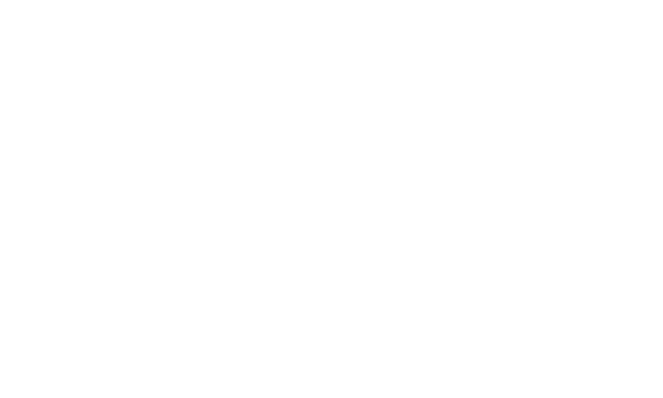
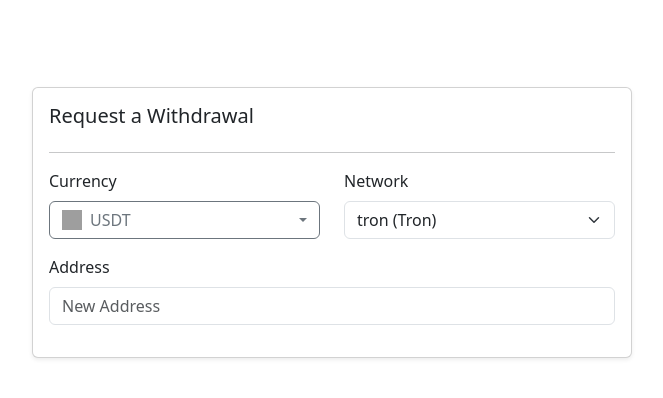
Before and after one commit to quangnvph26060/iq, a React (Vite) app in the folder iq/: page /withdraw in a window 1280 px wide. Before the commit this address had no page. Shown: the top 398 px of the page, without its empty margins (308-971 px from the left). Built offline with nearby package versions, Linux system fonts and the light colour scheme; sample sign-in values are in the browser's storage; grey boxes are pictures that could not be loaded.

Commit message:
update code

```diff
--- /dev/null
+++ b/iq/src/assets/styles/components/DepositPopup.css
@@ -0,0 +1,41 @@
+.crypto-address {
+    word-break: break-word;
+    font-family: monospace;
+}
+
+option {
+    padding-left: 25px;
+}
+
+@media (max-width: 768px) {
+    .qr-col {
+        text-align: center;
+        margin-bottom: 20px;
+    }
+}
+
+/* .form-select-with-icons {
+    background-repeat: no-repeat;
+    background-position: 10px center;
+    background-size: 20px 20px;
+    padding-left: 5px;
+    background-origin: content-box;
+} */
+.site-content-in{
+    display: -webkit-box;
+    display: flex;
+    -webkit-box-orient: vertical;
+    -webkit-box-direction: normal;
+    flex-direction: column;
+    -webkit-box-align: center;
+    align-items: center;
+    -webkit-box-pack: center;
+    background-color: #fff;
+    border-radius: 10px;
+    height: auto !important;
+    justify-content: center;
+    margin: 83px auto 20px;
+    max-width: 600px;
+    padding-top: 4px;
+    width: 100%
+}
--- /dev/null
+++ b/iq/src/assets/styles/components/WithDraw.css
@@ -0,0 +1,35 @@
+.currency-icon {
+    width: 20px;
+    height: 20px;
+    margin-right: 8px;
+}
+
+.dropdown-toggle::after {
+    margin-left: 8px;
+}
+
+.btn-outline-secondary:hover,
+.btn-outline-secondary:focus,
+.btn-outline-secondary:active {
+    background-color: transparent !important;
+    color: inherit !important;
+    box-shadow: none !important;
+}
+.site-content-in{
+    display: -webkit-box;
+    display: flex;
+    -webkit-box-orient: vertical;
+    -webkit-box-direction: normal;
+    flex-direction: column;
+    -webkit-box-align: center;
+    align-items: center;
+    -webkit-box-pack: center;
+    background-color: #fff;
+    border-radius: 10px;
+    height: auto !important;
+    justify-content: center;
+    margin: 83px auto 20px;
+    max-width: 600px;
+    padding-top: 4px;
+    width: 100%
+}
--- a/iq/src/features/auth/components/DepositPopup.jsx
+++ b/iq/src/features/auth/components/DepositPopup.jsx
@@ -1,79 +1,105 @@
 
-import React, { useState } from 'react';
 
+import React, { useState, useEffect } from 'react';
 import { QRCodeCanvas } from 'qrcode.react';
 
-// import './Popup.css';
+import '../../../assets/styles/components/DepositPopup.css';
 
 
 
 const DepositPopup = ({ onClose, onDeposit }) => {
-    const [amount, setAmount] = useState('');
-    const [address, setAddress] = useState('');
+    const [currency, setCurrency] = useState('usdt');
+    const [qrUrl, setQrUrl] = useState('');
+    const [address, setAddress] = useState('TFJdhryCMsQYvHo7VzLhMoykBMmEzWTu9');
 
-    const [showQR, setShowQR] = useState(false);
+    // const currencyIcons = {
+    //     usdt: 'https://cryptologos.cc/logos/tether-usdt-logo.png',
+    //     btc: 'https://cryptologos.cc/logos/bitcoin-btc-logo.png',
+    //     eth: 'https://cryptologos.cc/logos/ethereum-eth-logo.png',
+    //     bnb: 'https://cryptologos.cc/logos/bnb-bnb-logo.png',
+    // };
+
+    useEffect(() => {
+        // const iconUrl = currencyIcons[currency];
+        // const selectEl = document.getElementById('currency');
+        // if (selectEl) {
+        //     selectEl.style.backgroundImage = `url(${iconUrl})`;
+        // }
+
+        // Update QR code when currency changes
+        setQrUrl(`https://api.qrserver.com/v1/create-qr-code/?data=${address}&size=200x200`);
+    }, [currency, address]);
+
+    const copyToClipboard = () => {
+        navigator.clipboard.writeText(address).then(() => {
+            alert('Copied to clipboard!');
+        });
+    };
+    return (
+        <div className=" site-content-in">
+            <div className="  card shadow-lg">
+                <div className="card-body">
+                    <div className="d-flex justify-content-between align-items-center mb-3">
+                        <h4 className="card-title">Deposit Funds</h4>
+                    </div>
 
 
-    //Xu li logic xac nhan vi o day
-    const handleSubmit = () => {
-        const depositAmount = parseFloat(amount);
-        if (!address.trim()) {
-            alert('Vui lòng nhập địa chỉ ví.');
-            return;
-        }
-        if (isNaN(depositAmount) || depositAmount <= 0) {
-            alert('Số tiền không hợp lệ');
-            return;
-        }
-
-        if (!address || !amount || parseFloat(amount) <= 0) {
-            alert('Vui lòng nhập đầy đủ địa chỉ ví và số tiền hợp lệ.');
-            return;
-        }
-
-        setShowQR(true); // Hiện QR khi bấm xác nhận
-    };
-    //address dia chi vi nhan
-    let address_vinhan = '0x51b62F113f05c8Be2E40Cb589a23F3ea85D35356'
-    const qrValue = `ethereum:${address_vinhan}?value=${amount}`; // Định dạng URI cơ bản (có thể thay đổi theo chuẩn mạng)
+                    <div className="mb-3">
+                        <label htmlFor="currency" className="form-label">Currency</label>
+                        <select
+                            id="currency"
+                            className="form-select form-select-with-icons"
+                            value={currency}
+                            onChange={(e) => setCurrency(e.target.value)}
+                        >
+                            <option value="usdt">USDT</option>
+                            <option value="btc">BTC</option>
+                            <option value="eth">ETH</option>
+                            <option value="bnb">BNB</option>
+                        </select>
+                    </div>
 
 
-    return (
-        <div className="popuplogin">
-            <h3>Nạp tiền USDT</h3>
+                    <div className="mb-3">
+                        <label htmlFor="network" className="form-label">Network</label>
+                        <select className="form-select" id="network">
+                            <option>Tron</option>
+                            <option>Tron 2</option>
+                            <option>Tron 3</option>
+                        </select>
+                    </div>
 
-            <input
-                type="text"
-                placeholder="Nhập địa chỉ ví (from address)"
-                value={address}
-                onChange={(e) => setAddress(e.target.value)}
 
-            />
+                    <div className="alert alert-primary small" role="alert">
+                        ⚠ <strong>Do not send assets other than USD Tether on Tron to this address!</strong> Any other assets sent to this address will be lost.
+                    </div>
 
-            <input
-                type="number"
-                placeholder="Nhập số tiền"
-                value={amount}
-                onChange={(e) => setAmount(e.target.value)}
-                style={{ marginTop: 10 }}
-            />
 
-            <div style={{ marginTop: 10 }}>
-                <button onClick={handleSubmit}>Xác nhận</button>
-                <button onClick={onClose}>Hủy</button>
+                    <div className="row align-items-center mt-4">
+                        <div className="col-md-4 qr-col text-center">
+                            <img src={qrUrl || null} alt="QR Code" className="img-fluid" />
+                        </div>
+                        <div className="col-md-8">
+                            <p className="mb-1 fw-bold">Your Tether deposit address:</p>
+                            <p className="crypto-address text-break">{address}</p>
+                            <button className="btn btn-outline-primary btn-sm" onClick={copyToClipboard}>
+                                Copy to clipboard
+                            </button>
+                        </div>
+                    </div>
+
+                    <hr />
+
+                    <div className="text-muted small mt-4">
+                        <h6>Important notes</h6>
+                        <ul className="mb-0">
+                            <li>Do not send assets other than USDT Tether on Tron to this address.</li>
+                            <li>The minimum deposit amount is 100 USDT.</li>
+                            <li>Your deposit will be credited after 10 confirmations on the Tron network.</li>
+                        </ul>
+                    </div>
+                </div>
             </div>
-
-            {showQR && (
-                <div className="qr-container">
-                    <p>Quét mã để gửi USDT:</p>
-                    <QRCodeCanvas value={qrValue} size={180} />
-                    <p className="wallet-address">{address_vinhan}</p> {/* Hiển thị ví nhận */}
-
-                    {/* Trạng thái chờ nạp tiền */}
-                    <p className="pending-text">⏳ Đang chờ bạn gửi USDT...</p>
-                </div>
-            )}
-
         </div>
     );
 };
--- /dev/null
+++ b/iq/src/features/auth/components/WithDraw.jsx
@@ -0,0 +1,101 @@
+import React, { useState } from 'react';
+
+import '../../../assets/styles/components/WithDraw.css';
+
+const currencyOptions = [
+  { name: 'USDT', icon: 'assets/images/usdt.png' },
+  { name: 'BTC', icon: 'assets/images/btc.png' },
+  { name: 'ETH', icon: 'assets/images/eth.png' },
+  { name: 'BNB', icon: 'assets/images/bnb.png' },
+];
+
+const Withdraw = () => {
+  const [selectedCurrency, setSelectedCurrency] = useState(currencyOptions[0]);
+  const [network, setNetwork] = useState('tron');
+  const [address, setAddress] = useState('');
+
+  const handleCurrencySelect = (currency) => {
+    setSelectedCurrency(currency);
+  };
+
+  return (
+    <div className="site-content-in">
+      <div className="card shadow-sm w-100">
+        <div className="card-body">
+          <div className="d-flex justify-content-between align-items-center mb-4">
+            <h5 className="card-title mb-0">Request a Withdrawal</h5>
+          </div>
+          <hr />
+          <form>
+            <div className="row mb-3">
+              {/* Currency dropdown */}
+              <div className="col-md-6 mb-3 mb-md-0">
+                <label className="form-label">Currency</label>
+                <div className="dropdown">
+                  <button
+                    className="btn btn-outline-secondary dropdown-toggle w-100 d-flex align-items-center justify-content-between"
+                    type="button"
+                    data-bs-toggle="dropdown"
+                    aria-expanded="false"
+                  >
+                    <span className="d-flex align-items-center">
+                      <img src={selectedCurrency.icon} alt={selectedCurrency.name} className="currency-icon" />
+                      {selectedCurrency.name}
+                    </span>
+                  </button>
+                  <ul className="dropdown-menu w-100">
+                    {currencyOptions.map((currency) => (
+                      <li key={currency.name}>
+                        <button
+                          className="dropdown-item d-flex align-items-center"
+                          type="button"
+                          onClick={() => handleCurrencySelect(currency)}
+                          style={{ backgroundColor: 'transparent' }}
+                        >
+                          <img src={currency.icon} alt={currency.name} className="currency-icon" />
+                          {currency.name}
+                        </button>
+                      </li>
+                    ))}
+                  </ul>
+                </div>
+              </div>
+
+              {/* Network */}
+              <div className="col-md-6">
+                <label htmlFor="network" className="form-label">Network</label>
+                <select
+                  className="form-select"
+                  id="network"
+                  value={network}
+                  onChange={(e) => setNetwork(e.target.value)}
+                >
+                  <option value="tron">tron (Tron)</option>
+                  <option value="erc20">ERC20</option>
+                  <option value="bep20">BEP20</option>
+                </select>
+              </div>
+            </div>
+
+            {/* Address */}
+            <div className="mb-3">
+              <label htmlFor="address" className="form-label">Address</label>
+              <input
+                type="text"
+                className="form-control"
+                id="address"
+                value={address}
+                onChange={(e) => setAddress(e.target.value)}
+                placeholder="New Address"
+              />
+            </div>
+          </form>
+        </div>
+      </div>
+
+
+    </div>
+  );
+};
+
+export default Withdraw;
--- a/iq/src/layouts/AuthLayout.jsx
+++ b/iq/src/layouts/AuthLayout.jsx
@@ -2,7 +2,7 @@
 
 const AuthLayout = () => {
     return (
-        <div style={{ minHeight: '100vh' }}>
+        <div>
             <Outlet />
         </div>
     );
--- a/iq/src/main.jsx
+++ b/iq/src/main.jsx
@@ -2,6 +2,8 @@
 import { createRoot } from 'react-dom/client'
 import './index.css'
 import App from './App.jsx'
+import 'bootstrap/dist/css/bootstrap.min.css';
+import 'bootstrap/dist/js/bootstrap.bundle.min.js'
 import { AuthProvider } from './contexts/AuthContext';
 createRoot(document.getElementById('root')).render(
   <StrictMode>
--- a/iq/src/routes/index.jsx
+++ b/iq/src/routes/index.jsx
@@ -5,6 +5,7 @@
 import Register from '../features/auth/pages/Register';
 import TradePage from '../features/auth/components/TradePage';
 import DepositPopup from '../features/auth/components/DepositPopup';
+import WithDraw from '../features/auth/components/WithDraw';
 import AuthLayout from '../layouts/AuthLayout';
 import MainLayout from '../layouts/MainLayout';
 import RequireAuth from './RequireAuth';
@@ -30,7 +31,15 @@
                 </RequireAuth>
             }>
                 <Route path="/iqplay" element={<TradePage />} />
+
+            </Route>
+            <Route element={
+                <RequireAuth>
+                    <AuthLayout />
+                </RequireAuth>
+            }>
                 <Route path="/deposit" element={<DepositPopup />} />
+                <Route path="/withdraw" element={<WithDraw />} />
             </Route>
         </Routes>
     );
```
Also changed, not shown: iq/src/contexts/AuthContext.jsx (+8 -7 lines), iq/src/layouts/components/Topbar.jsx (+9 -2 lines).
